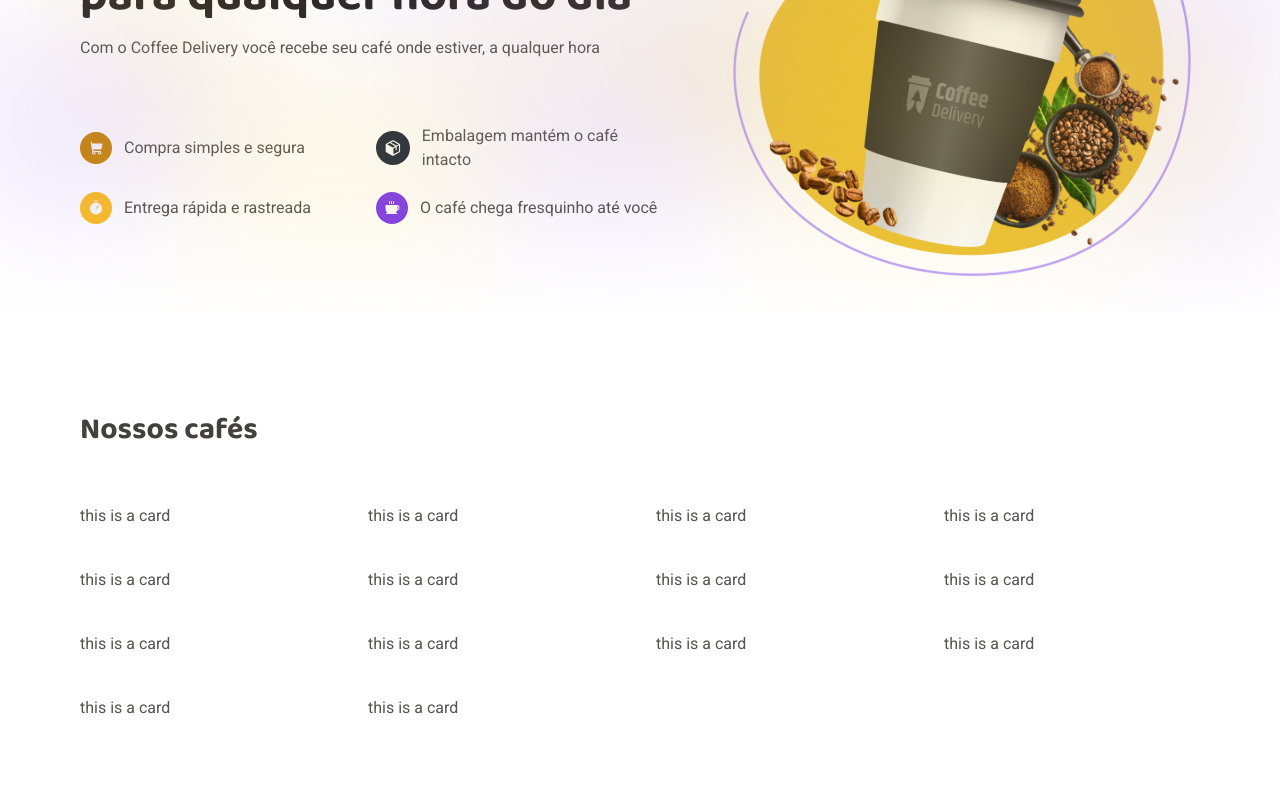
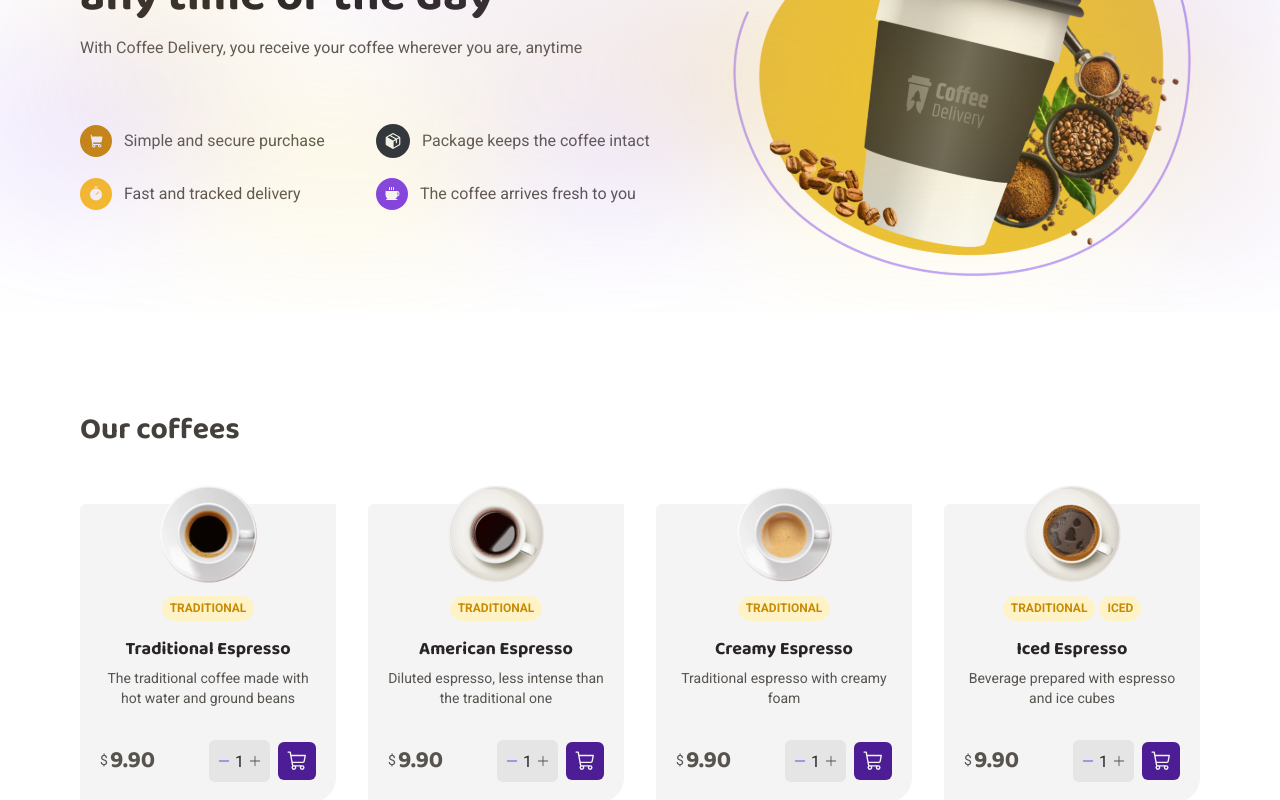
Before and after one commit to lukeskw/react-coffeelivery, a React (Vite) app: page / in a window 1280 px wide. Shown: the part 280-1080 px from the top of the page. Built offline with nearby package versions, Linux system fonts and the light colour scheme.

Commit message:
ft: creating cards section

```diff
--- a/src/components/Card.tsx
+++ b/src/components/Card.tsx
@@ -1,3 +1,7 @@
+import { useState, useEffect } from 'react'
+import { QuantityInput } from './Form/QuantityInput'
+import { CheckFat, ShoppingCart } from '@phosphor-icons/react'
+
 type CardProps = {
   coffee: {
     id: string
@@ -10,9 +14,97 @@ type CardProps = {
 }
 
 export function Card({ coffee }: CardProps) {
+  const [quantity, setQuantity] = useState(1)
+  const [isItemAdded, setIsItemAdded] = useState(false)
+  const addItem = (i) => {}
+
+  function incrementQuantity() {
+    setQuantity((state) => state + 1)
+  }
+
+  function decrementQuantity() {
+    if (quantity > 1) {
+      setQuantity((state) => state - 1)
+    }
+  }
+
+  function handleAddItem() {
+    addItem({ id: coffee.id, quantity })
+    setIsItemAdded(true)
+    setQuantity(1)
+  }
+
+  useEffect(() => {
+    let timeout: number
+
+    if (isItemAdded) {
+      timeout = setTimeout(() => {
+        setIsItemAdded(false)
+      }, 1000)
+    }
+
+    return () => {
+      if (timeout) {
+        clearTimeout(timeout)
+      }
+    }
+  }, [isItemAdded])
+
   return (
-    <div>
-      <h1>this is a card</h1>
+    <div className="flex w-64 flex-col rounded-ee-3xl rounded-ss-md bg-zinc-100 px-5 pb-5 pt-0 text-center">
+      <img
+        className="-mt-5 max-h-28 max-w-28 self-center"
+        src={coffee.image}
+        alt={coffee.title}
+      />
+
+      <div className="mt-3 flex items-center gap-1 self-center">
+        {coffee.tags.map((tag) => (
+          <span
+            className="rounded-full bg-amber-100 px-2 py-1 font-sans text-xs font-bold uppercase leading-snug text-yellow-600"
+            key={tag}
+          >
+            {tag}
+          </span>
+        ))}
+      </div>
+
+      <h3 className="mt-4 font-baloo text-lg font-bold leading-snug text-stone-800">
+        {coffee.title}
+      </h3>
+
+      <span className="mt-2 w-full font-sans text-sm leading-snug">
+        {coffee.description}
+      </span>
+
+      <div className="mt-8 flex items-center justify-between">
+        <div className="flex items-center gap-0.5">
+          <span className="font-sans text-sm leading-snug">$</span>
+          <span className="font-baloo text-2xl font-bold leading-snug">
+            {coffee.price.toFixed(2)}
+          </span>
+        </div>
+
+        <div className="flex items-center gap-2">
+          <QuantityInput
+            quantity={quantity}
+            incrementQuantity={incrementQuantity}
+            decrementQuantity={decrementQuantity}
+          />
+
+          <button
+            disabled={isItemAdded}
+            onClick={handleAddItem}
+            className={`${isItemAdded ? 'bg-yellow-600' : 'bg-violet-900'} hover:${isItemAdded ? 'bg-amber-400' : 'bg-violet-600'} flex rounded-md p-2 transition-colors duration-200`}
+          >
+            {isItemAdded ? (
+              <CheckFat weight="fill" size={22} className="text-zinc-100" />
+            ) : (
+              <ShoppingCart size={22} className="text-zinc-100" />
+            )}
+          </button>
+        </div>
+      </div>
     </div>
   )
 }
--- /dev/null
+++ b/src/components/Form/QuantityInput.tsx
@@ -0,0 +1,34 @@
+import { Minus, Plus } from '@phosphor-icons/react'
+
+type Props = {
+  quantity: number
+  incrementQuantity: () => void
+  decrementQuantity: () => void
+}
+
+export function QuantityInput({
+  quantity,
+  incrementQuantity,
+  decrementQuantity,
+}: Props) {
+  return (
+    <div className="flex gap-1 rounded-md bg-neutral-200 p-2">
+      <button
+        onClick={decrementQuantity}
+        className="flex items-center bg-transparent"
+      >
+        <Minus
+          size={14}
+          className="text-violet-600 transition-all duration-200 hover:text-violet-900"
+        />
+      </button>
+      <span className="pt-0.5 text-stone-800">{quantity}</span>
+      <button
+        onClick={incrementQuantity}
+        className="flex items-center bg-transparent"
+      >
+        <Plus size={14} />
+      </button>
+    </div>
+  )
+}
--- a/src/pages/Home.tsx
+++ b/src/pages/Home.tsx
@@ -10,12 +10,12 @@ export function Homepage() {
           <div className="flex flex-col gap-16">
             <div className="flex flex-col gap-4">
               <h1 className="font-baloo text-5xl text-stone-800">
-                Encontre o café perfeito para qualquer hora do dia
+                Find the perfect coffee for any time of the day
               </h1>
 
               <span>
-                Com o Coffee Delivery você recebe seu café onde estiver, a
-                qualquer hora
+                With Coffee Delivery, you receive your coffee wherever you are,
+                anytime
               </span>
             </div>
 
@@ -26,7 +26,7 @@ export function Homepage() {
                   size={32}
                   className="rounded-full bg-yellow-600 p-2 text-sm text-slate-50"
                 />
-                <span>Compra simples e segura</span>
+                <span>Simple and secure purchase</span>
               </div>
 
               <div className="flex items-center gap-3">
@@ -35,7 +35,7 @@ export function Homepage() {
                   weight="fill"
                   className="rounded-full bg-slate-800 p-2 text-slate-50"
                 />
-                <span>Embalagem mantém o café intacto</span>
+                <span>Package keeps the coffee intact</span>
               </div>
 
               <div className="flex items-center gap-3">
@@ -44,7 +44,7 @@ export function Homepage() {
                   weight="fill"
                   className="rounded-full bg-amber-400 p-2 text-slate-50"
                 />
-                <span>Entrega rápida e rastreada</span>
+                <span>Fast and tracked delivery</span>
               </div>
 
               <div className="flex items-center gap-3">
@@ -53,12 +53,12 @@ export function Homepage() {
                   weight="fill"
                   className="rounded-full bg-violet-600 p-2 text-slate-50"
                 />
-                <span>O café chega fresquinho até você</span>
+                <span>The coffee arrives fresh to you</span>
               </div>
             </div>
           </div>
 
-          <img src="/images/hero.svg" alt="Café do Coffee Delivery" />
+          <img src="/images/hero.svg" alt="Coffee from Coffee Delivery" />
         </div>
 
         <img
@@ -70,7 +70,7 @@ export function Homepage() {
       </section>
 
       <section className="mx-auto my-0 flex max-w-[1160px] flex-col gap-14 px-5 pb-36 pt-8">
-        <h2 className="font-baloo text-3xl text-stone-700">Nossos cafés</h2>
+        <h2 className="font-baloo text-3xl text-stone-700">Our coffees</h2>
 
         <div className="row grid grid-cols-4 gap-x-8 gap-y-10 ">
           {coffees.map((coffee) => (
```
